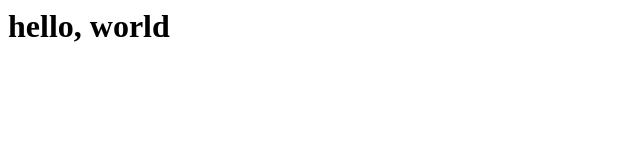
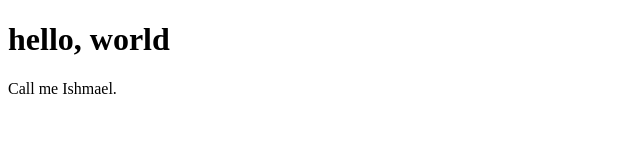
Before and after one commit to adrienloup/git-to-be-dangerous, a plain HTML site: page index.html in a window 1280 px wide. Shown: the whole page, without its empty margins (0-640 px from the left). Drawn offline with Linux system fonts and the light colour scheme.

Commit message:
Add some HTML structure

```diff
--- a/index.html
+++ b/index.html
@@ -1 +1 @@
-<h1>hello, world</h1>
+<!DOCTYPE html><html><head><title></title></head><body><h1>hello, world</h1><p>Call me Ishmael.</p></body></html>
```
